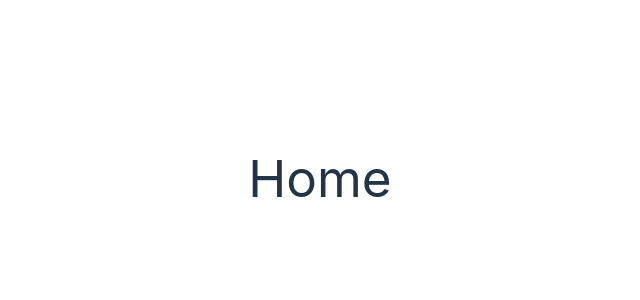
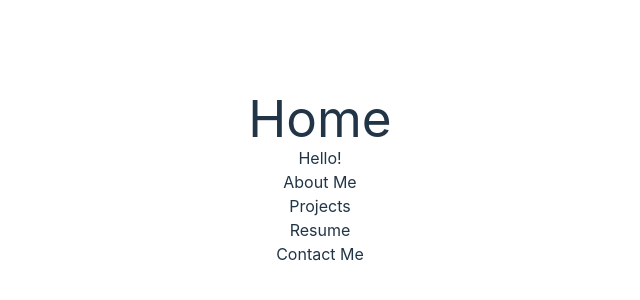
Before and after one commit to EHampton252/portfolio-2, a React (Vite) app in the folder Portfolio-2/: page / in a window 1280 px wide. Shown: the part 222-522 px from the top of the page, without its empty margins (320-960 px from the left). Built offline with nearby package versions, Linux system fonts and the light colour scheme.

Commit message:
Adds home page headers

```diff
--- a/Portfolio-2/src/App.tsx
+++ b/Portfolio-2/src/App.tsx
@@ -9,6 +9,11 @@ function App() {
   return (
     <>
       <h1>Home</h1>
+      <h2>Hello!</h2>
+      <h3>About Me</h3>
+      <h3>Projects</h3>
+      <h3>Resume</h3>
+      <h3>Contact Me</h3>
     </>
   )
 }
```
